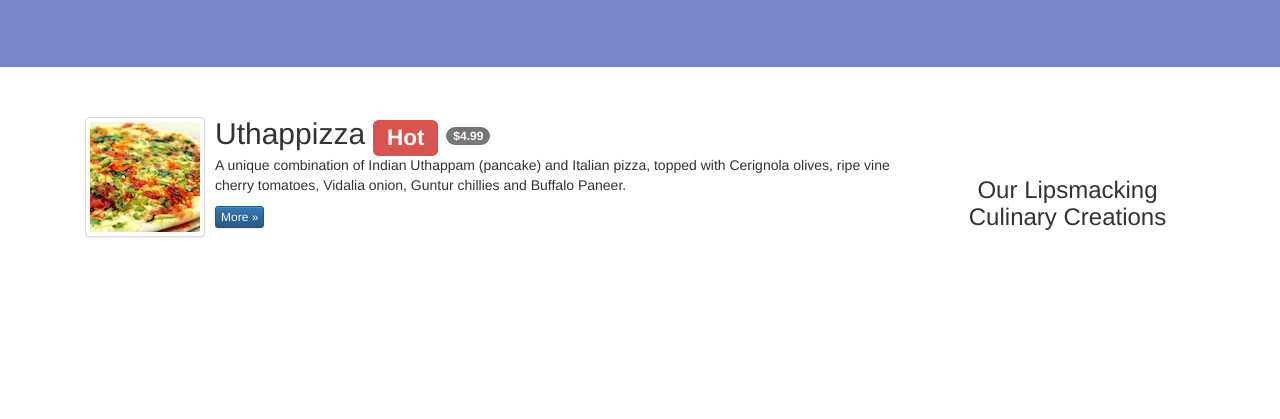
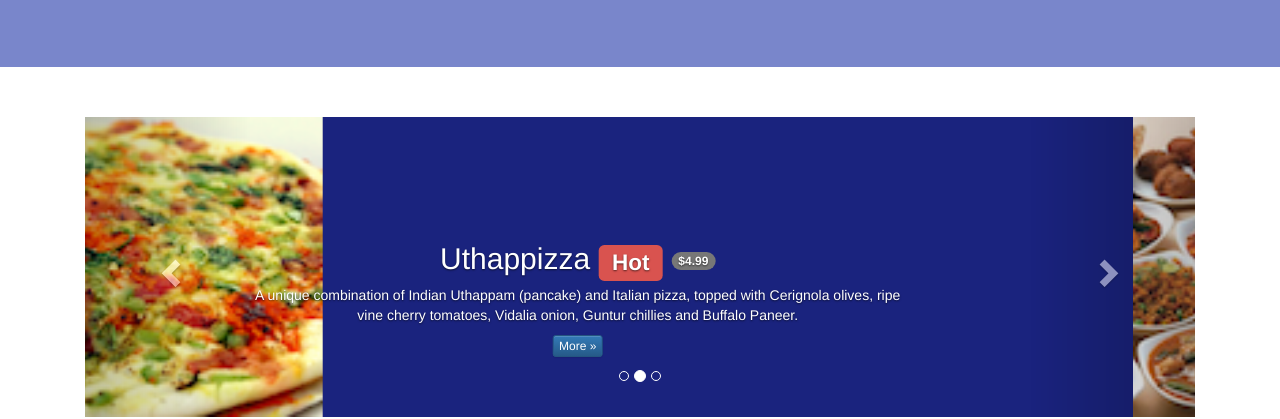
Before and after one commit to AmirHMousavi/Bootstrap_UIFrameworks, a plain HTML site: page conFusion/index.html in a window 1280 px wide. Shown: the part 392-811 px from the top of the page. Drawn offline with nearby package versions, Linux system fonts and the light colour scheme.

Commit message:
Carousel
adding slide show Carousel to index

```diff
--- a/conFusion/css/myStyles.css
+++ b/conFusion/css/myStyles.css
@@ -69,3 +69,15 @@ body{
 .affix {
     top:100px;
 }
+.carousel {
+    background:#1A237E;
+}
+.carousel .item {
+  height: 300px;
+}
+.item img {
+    position: absolute;
+    top: 0;
+    left: 0;
+    min-height: 300px;
+}
--- a/conFusion/index.html
+++ b/conFusion/index.html
@@ -128,7 +128,67 @@
                                                     </div>
                 </header>
 
-                                        <div class="container">
+    <div class="container">
+
+        <div class="row row-content">
+            <div class="col-xs-12">
+            <div id="mycarousel" class="carousel slide" data-ride="carousel">
+
+                <!-- Indicators -->
+                <ol class="carousel-indicators">
+                    <li data-target="#mycarousel" data-slide-to="0" class="active"></li>
+                    <li data-target="#mycarousel" data-slide-to="1"></li>
+                    <li data-target="#mycarousel" data-slide-to="2"></li>
+                </ol>
+
+                <!-- Wrapper for slides -->
+                <div class="carousel-inner" role="listbox">
+                    <div class="item active">
+                        <img class="img-responsive"
+                         src="img/uthappizza.png" alt="Uthappizza">
+                        <div class="carousel-caption">
+                        <h2>Uthappizza  <span class="label label-danger">Hot</span> <span class="badge">$4.99</span></h2>
+                        <p>A unique combination of Indian Uthappam (pancake) and
+                          Italian pizza, topped with Cerignola olives, ripe vine
+                          cherry tomatoes, Vidalia onion, Guntur chillies and
+                          Buffalo Paneer.</p>
+                        <p><a class="btn btn-primary btn-xs" href="#">More &raquo;</a></p>
+                        </div>
+                    </div>
+                    <div class="item">
+                        <img class="img-responsive" src="img/buffet.png" alt="buffet">
+                        <div class="carousel-caption">
+                        <h2>Weekend Grand Buffet<span class="label label-danger label-xs">NEW</span></h2>
+                            <p>Featuring mouthwatering combinations with a choice of five different salads, six enticing appetizers, six main entrees and five choicest desserts. Free flowing bubbly and soft drinks. All for just $19.99 per person </p>
+                            <p><a class="btn btn-primary btn-xs" href="#">More &raquo;</a></p>
+                        </div>
+                    </div>
+                    <div class="item">
+                        <img class="img-responsive" src="img/amir.png" alt="mr.Amir">
+                        <div class="carousel-caption">
+                        <h2>Amir Mousavi</h2>
+                                                <h4>Executive Chef</h4>
+                                                <p>Award winning three-star Michelin chef with wide
+                                                 International experience having worked closely with
+                                                 whos-who in the culinary world, he specializes in
+                                                  creating mouthwatering Indo-Italian fusion experiences.
+                                                 </p>
+                                                <p><a class="btn btn-primary btn-xs" href="#">More &raquo;</a></p>
+                        </div>
+                    </div>
+                </div>
+                <!-- Controls -->
+                <a class="left carousel-control" href="#mycarousel" role="button" data-slide="prev">
+                    <span class="glyphicon glyphicon-chevron-left" aria-hidden="true"></span>
+                    <span class="sr-only">Previous</span>
+                </a>
+                <a class="right carousel-control" href="#mycarousel" role="button" data-slide="next">
+                    <span class="glyphicon glyphicon-chevron-right" aria-hidden="true"></span>
+                    <span class="sr-only">Next</span>
+                </a>
+            </div>
+            </div>
+        </div>
                                             <div class="row row-content">
                                                 <div class="col-xs-12 col-sm-3 col-sm-push-9">
                                                     <p style="padding:20px;"></p>
```
